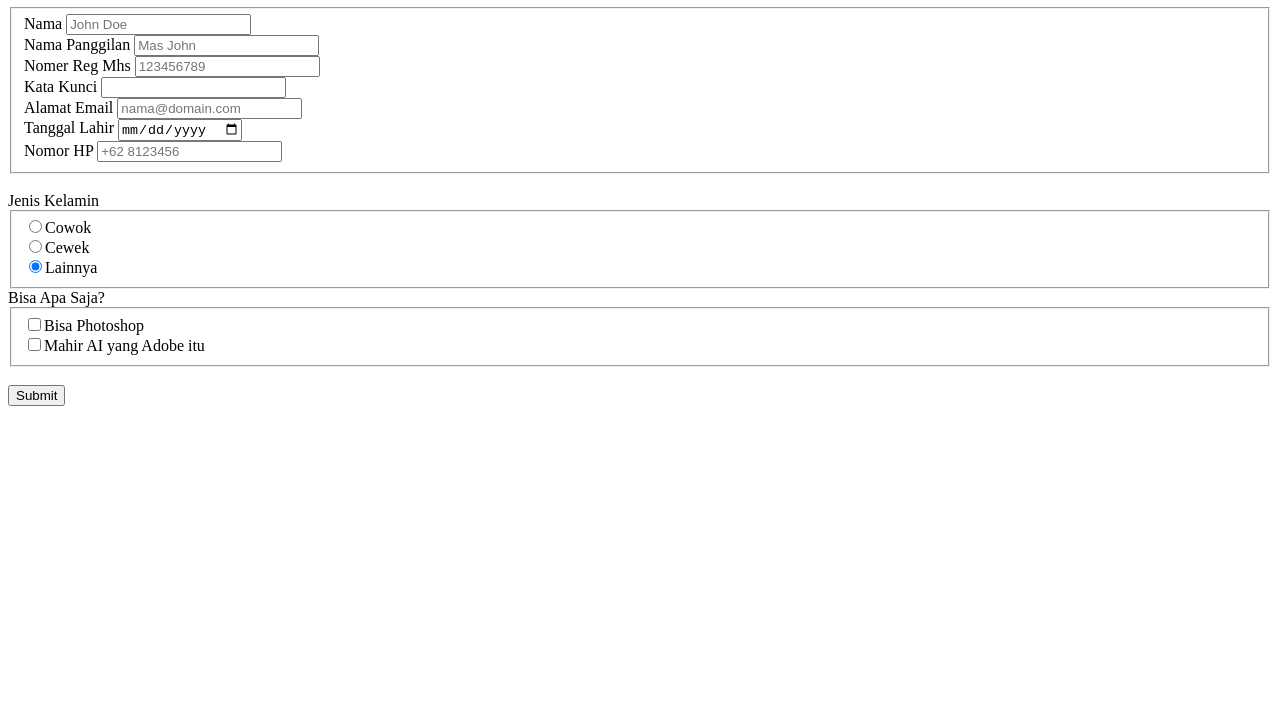
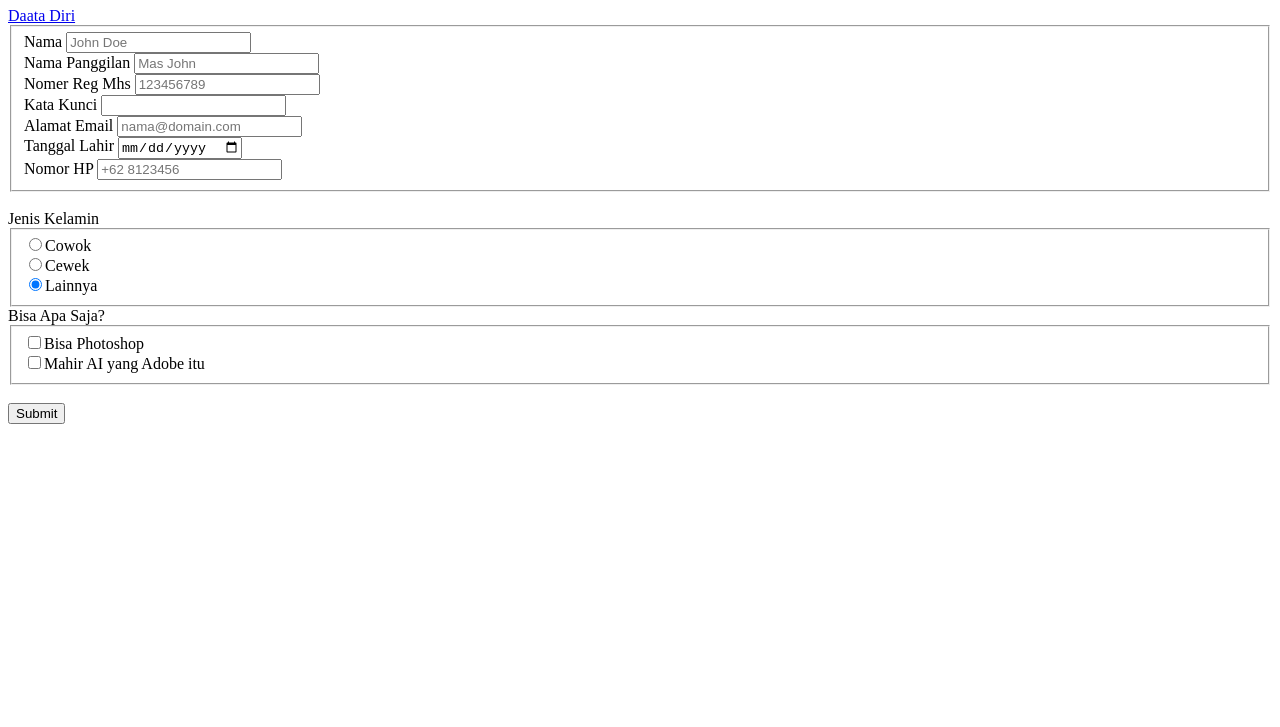
Before and after one commit to keshav966-byte/week-05, a plain HTML site: page index.html in a window 1280 px wide. Shown: the part 73-800 px from the top of the page. Drawn offline with Linux system fonts and the light colour scheme.

Commit message:
Update index.html

```diff
--- a/index.html
+++ b/index.html
@@ -5,6 +5,7 @@
  </head>
  <body>
   <h1> Data Diri </h1>
+	 <a href="cv.html">Daata Diri</a>
  <form action="terima.html">
 
  <fieldset id="datadiri">
```
